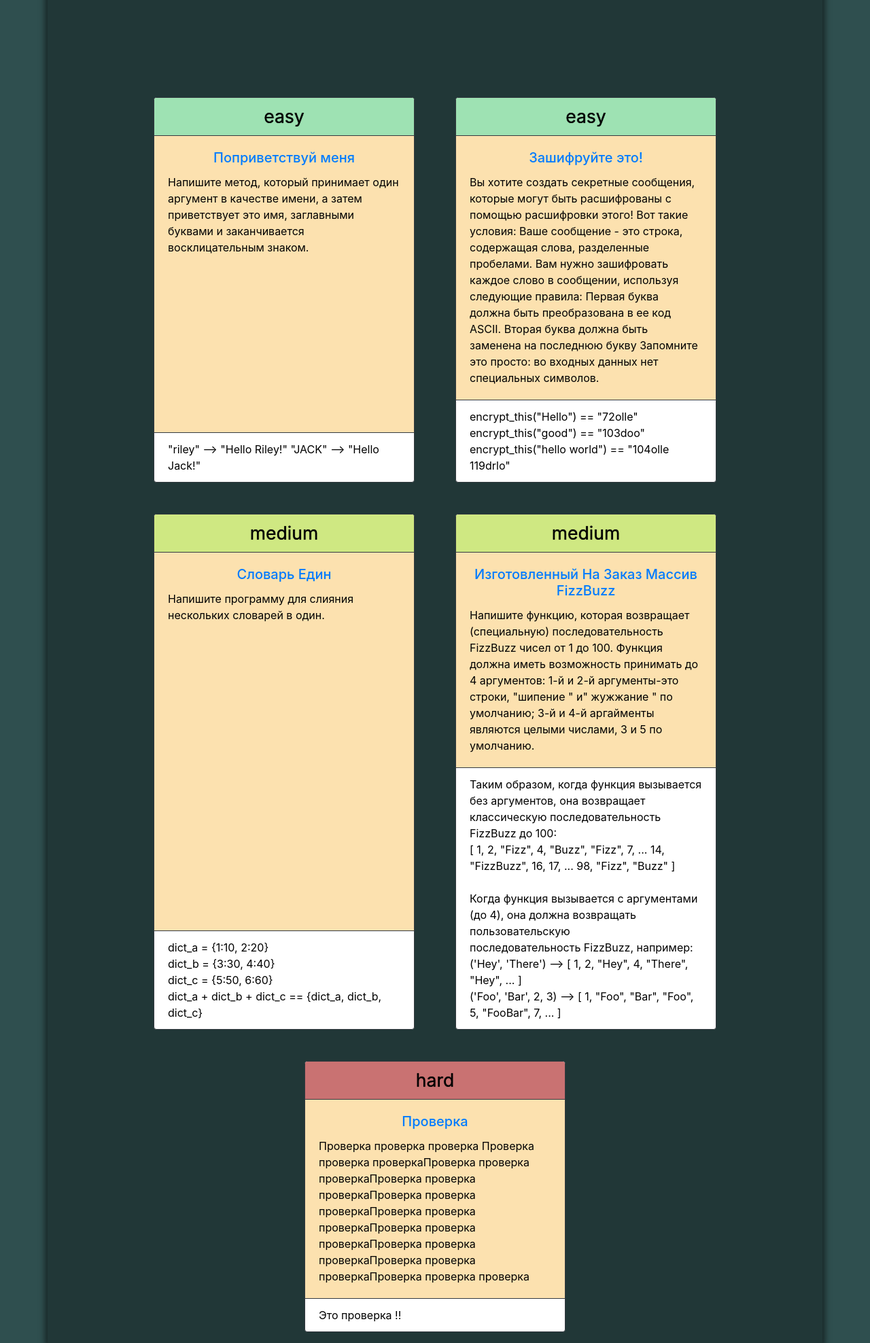
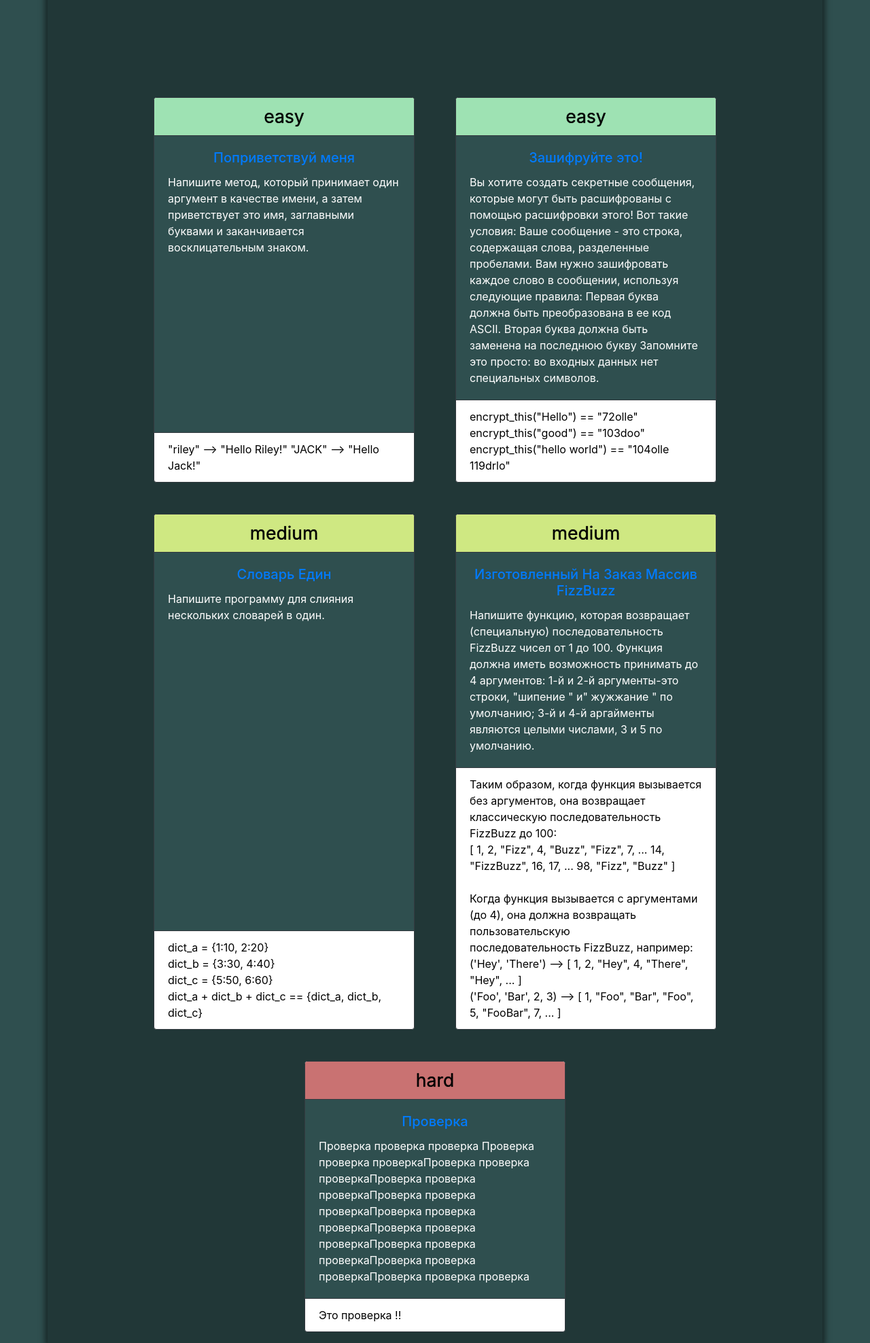
Before and after one commit to ool3/beard-programming, a Django app: page /new_tasks/ in a window 1280 px wide. Shown: the part 191-2167 px from the top of the page at 68% size. Run offline with Django 3.2, Linux system fonts and the light colour scheme; data comes from the database, SQL or seed files in the repository; some libraries are stand-ins or nearby versions.

Commit message:
подправлены new_tasks.html и task_template..

```diff
--- a/aviacode/main/static/main/style.css
+++ b/aviacode/main/static/main/style.css
@@ -59,16 +59,23 @@ body > div > div > a {
 }
 
 
-body > div > div > div > div > a {
-    -webkit-transition: all 0.2s ease;
-    -moz-transition: all 0.2s ease;
-    -o-transition: all 0.2s ease;
-    transition: all 0.2s ease;
+body > div > div > div > form > div > div > div > a {
+    -webkit-transition: all 0.4s ease;
+    -moz-transition: all 0.4s ease;
+    -o-transition: all 0.4s ease;
+    transition: all 0.4s ease;
+}
+
+body > div > div > div > form > div > div > div > input {
+    -webkit-transition: all 0.4s ease;
+    -moz-transition: all 0.4s ease;
+    -o-transition: all 0.4s ease;
+    transition: all 0.4s ease;
 }
 
 .bottom-code-bar:hover{
     text-decoration: none;
-    background-color: #0000008;
+    background-color: #919DA7;
     color: white;
     -webkit-transform: scale(0.98);
     -ms-transform: scale(0.98);
@@ -137,3 +144,17 @@ h5.card_title:hover{
     text-decoration: none;
     text-shadow: 0px 5px 6px black;
 }
+
+
+body > div > div > div > div > div {
+    -webkit-transition: all 0.3s ease;
+    -moz-transition: all 0.3s ease;
+    -o-transition: all 0.3s ease;
+    transition: all 0.3s ease;
+}
+.task_link_bar:hover{
+   -webkit-transform: scale(1.01);
+    -ms-transform: scale(1.01);
+    transform: scale(1.01);
+    box-shadow: 0 0 8px 4px rgba(0, 0, 0, 0.7);
+}
--- a/aviacode/main/templates/main/new_tasks.html
+++ b/aviacode/main/templates/main/new_tasks.html
@@ -15,9 +15,9 @@
 <div class="container justify-content-between">
     <div class="row justify-content-center">
         {% for item in post_easy %}
-                <div class="card border-dark mb-3" style="max-width: 24rem; margin: 30px">
+                <div class="card border-dark mb-3 task_link_bar" style="max-width: 24rem; margin: 30px">
                 <div class="card-header border-dark" style="text-align: center; color: black; background-color: #9ee2b3; padding: 2%;font-size: 166%; text-shadow: 0 0 1px black;">{{item.lvl}}</div>
-                <div class="card-body" style="color: black; background-color: #fce1af;">
+                <div class="card-body" style="color: white; background-color: darkslategray;">
   	                <a href="{% url 'task_template' item.pk %}"><h5 class="card-title" style="text-align: center;">{{item.article}}</h5></a>
                     <p class="card-text">{{item.textarea}}</p>
                 </div>
@@ -29,9 +29,9 @@
 <div class="container justify-content-between">
     <div class="row justify-content-center">
         {% for item in post_medium %}
-                <div class="card border-dark mb-3" style="max-width: 24rem; margin: 30px">
+                <div class="card border-dark mb-3 task_link_bar" style="max-width: 24rem; margin: 30px">
                 <div class="card-header border-dark" style="text-align: center; color: black; background-color: #cfe882; padding: 2%;font-size: 166%; text-shadow: 0 0 1px black;">{{item.lvl}}</div>
-                <div class="card-body" style="color: black; background-color:#fce1af;">
+                <div class="card-body" style="color: white; background-color: darkslategray;">
   	                <a href="{% url 'task_template' item.pk %}"><h5 class="card-title" style="text-align: center;">{{item.article}}</h5></a>
                     <p class="card-text">{{item.textarea}}</p>
                 </div>
@@ -43,9 +43,9 @@
 <div class="container justify-content-between">
     <div class="row justify-content-center">
         {% for item in post_hard %}
-                <div class="card border-dark mb-3" style="max-width: 24rem; margin: 30px">
+                <div class="card border-dark mb-3 task_link_bar" style="max-width: 24rem; margin: 30px">
                 <div class="card-header border-dark" style="text-align: center; color: black; background-color: #c97272;padding: 2%;font-size: 166%; text-shadow: 0 0 1px black;">{{item.lvl}}</div>
-                <div class="card-body" style="color: black; background-color:#fce1af;">
+                <div class="card-body" style="color: white; background-color: darkslategray;">
   	                <a href="{% url 'task_template' item.pk %}"><h5 class="card-title" style="text-align: center;">{{item.article}}</h5></a>
                     <p class="card-text">{{item.textarea}}</p>
                 </div>
```
